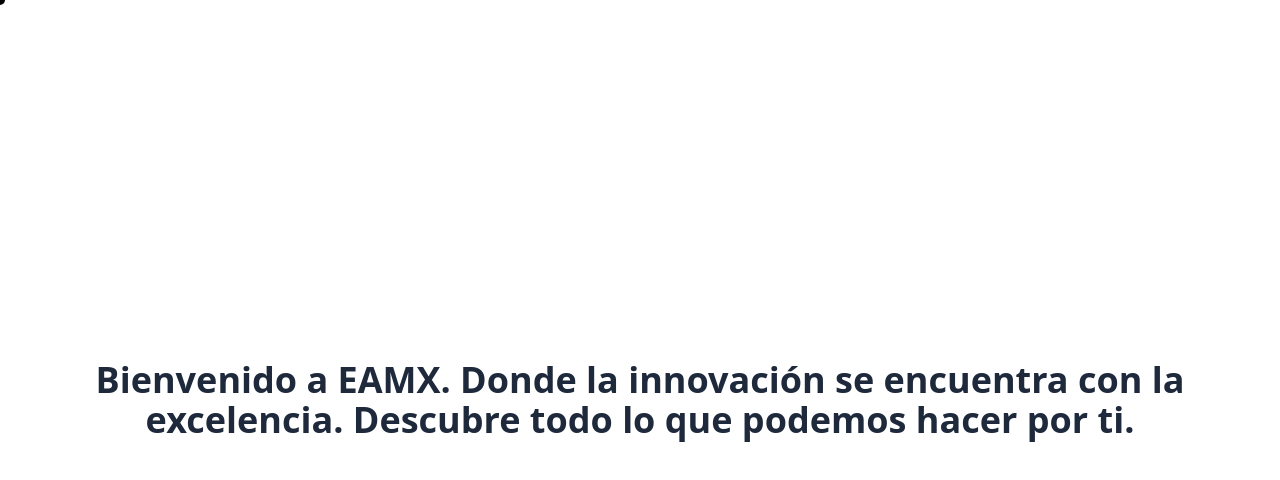
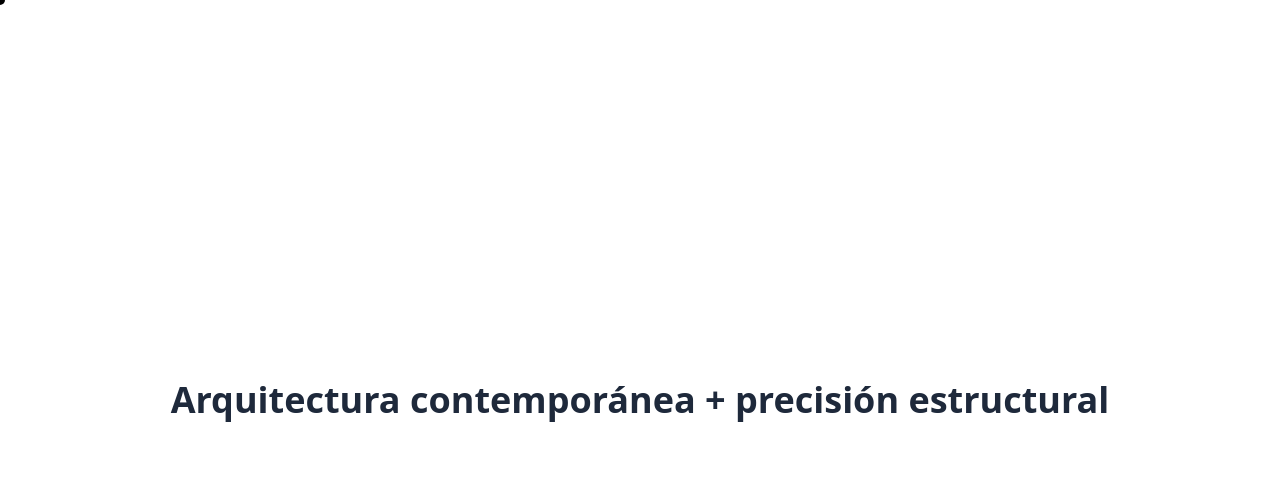
Before and after one commit to carrada/eamx-website, a Next.js app: page / in a window 1280 px wide. Shown: the top 480 px of the page. Built offline with nearby package versions, Linux system fonts and the light colour scheme.

Commit message:
Update mask effect text content

```diff
--- a/app/page.tsx
+++ b/app/page.tsx
@@ -6,16 +6,13 @@
       <MaskContainer
         revealText={
           <p className="w-full text-center text-4xl font-bold text-slate-800 dark:text-white">
-            Bienvenido a EAMX. Donde la innovación se encuentra con la excelencia.
-            Descubre todo lo que podemos hacer por ti.
+            Arquitectura contemporánea + precisión estructural
+
           </p>
         }
         className="h-screen w-full text-white dark:text-black"
       >
-        Descubre el poder de{" "}
-        <span className="text-blue-500">EAMX</span> con soluciones innovadoras y
-        tecnología de punta para{" "}
-        <span className="text-blue-500">transformar tu negocio</span>.
+        Diseñamos espacios que combinan estética, funcionalidad y durabilidad.
       </MaskContainer>
     </main>
   );
```
